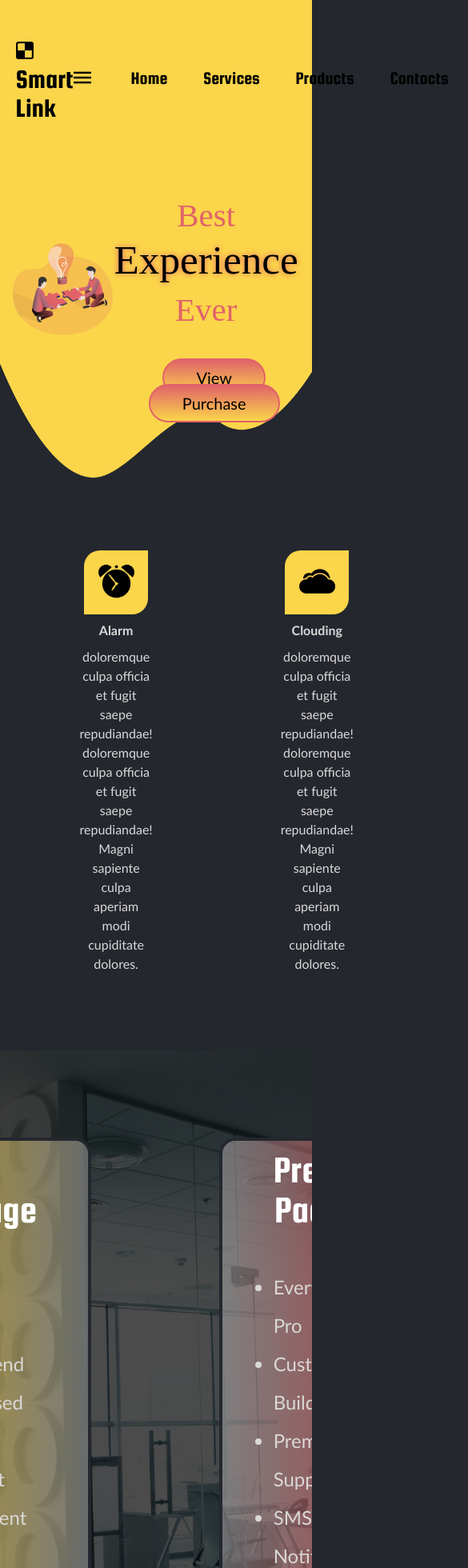
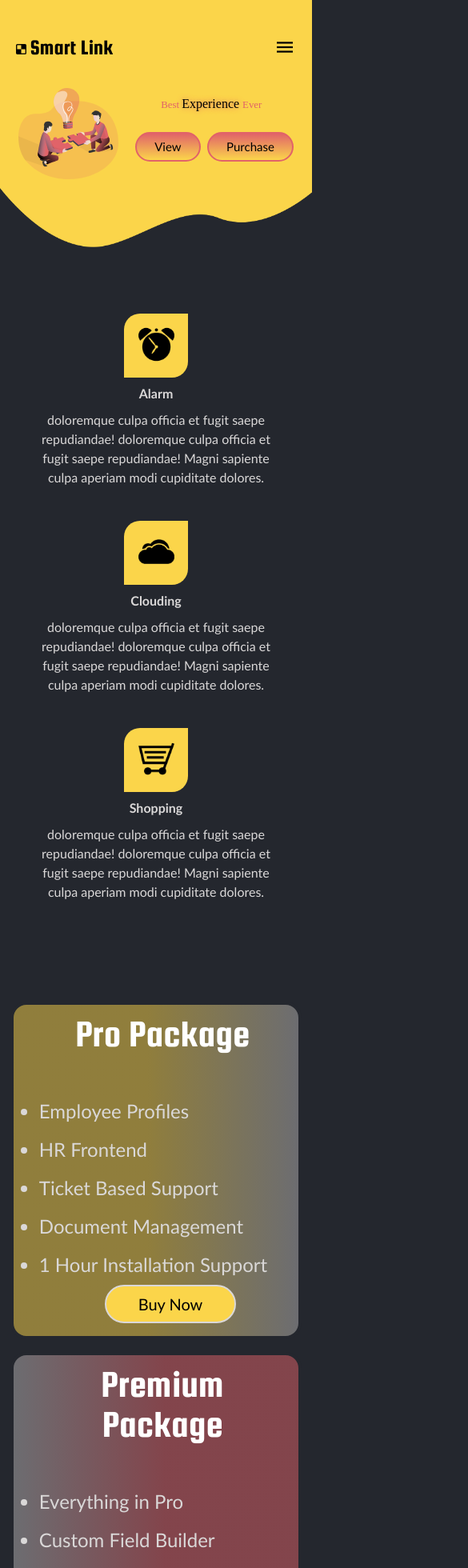
Before and after one commit to osamahafez/company-website, a React (Create React App) app: page / in a window 390 px wide. Shown: the top 1960 px of the page at 80% size, 585 px wide, since content can reach past the window. Built offline with nearby package versions, Linux system fonts and the light colour scheme; a web font is replaced by a local one.

Commit message:
update css files

```diff
--- a/src/index.css
+++ b/src/index.css
@@ -83,6 +83,158 @@ nav .hover-border:hover::after {
 .logo {
   cursor: default;
   font-size: 1.5em;
+}
+
+.hide-in-desktop {
+  display: none;
+}
+
+.mobile-contents {
+  display: -webkit-box;
+  display: -ms-flexbox;
+  display: flex;
+  -webkit-box-align: start;
+      -ms-flex-align: start;
+          align-items: flex-start;
+}
+
+.mobile-contents .burger {
+  width: 30px;
+  height: 30px;
+  cursor: pointer;
+  display: inline-block;
+}
+
+.mobile-contents .mobile-links-content {
+  background: #24272e;
+  width: 175px;
+  height: 150px;
+  display: inline-block;
+  margin-right: 20px;
+}
+
+.mobile-contents .mobile-links-content::before {
+  content: '';
+  position: absolute;
+  background-color: #24272e;
+  width: 20px;
+  height: 20px;
+  top: 50px;
+  right: 84px;
+  -webkit-transform: rotateZ(45deg);
+          transform: rotateZ(45deg);
+}
+
+.mobile-contents .mobile-links-content ul {
+  color: #fbd54a;
+  display: inline-block;
+  text-align: center;
+}
+
+.mobile-contents .mobile-links-content ul li {
+  margin-top: 10px;
+}
+
+.mobile-contents .mobile-links-content ul li a {
+  color: #e16369;
+}
+
+.mobile-contents .mobile-links-content .hover-border-mobile::after {
+  content: "";
+  display: block;
+  width: 0;
+  height: 3px;
+  background: #fbd54a;
+  -webkit-transition: width .3s;
+  transition: width .3s;
+}
+
+.mobile-contents .mobile-links-content .hover-border-mobile:hover::after {
+  width: 100%;
+  -webkit-transition: width 0.3s;
+  transition: width 0.3s;
+}
+
+@media only screen and (max-width: 770px) {
+  .hide-in-mobile {
+    display: none;
+  }
+  .hide-in-desktop {
+    display: inline-block;
+  }
+}
+
+@media only screen and (max-width: 630px) {
+  .logo {
+    font-size: 1.2em;
+  }
+  .logo img {
+    width: 18px;
+    height: 18px;
+  }
+  .mobile-contents .mobile-links-content::before {
+    right: 77px;
+  }
+}
+
+@media only screen and (max-width: 500px) {
+  .mobile-contents .mobile-links-content::before {
+    right: 69px;
+  }
+}
+
+@media only screen and (max-width: 435px) {
+  .logo {
+    font-size: 1.2em;
+  }
+  .logo img {
+    width: 13px;
+    height: 13px;
+  }
+  .mobile-contents .burger {
+    width: 20px;
+    height: 20px;
+  }
+  .mobile-contents .mobile-links-content {
+    width: 141px;
+    height: 121px;
+    display: inline-block;
+    margin-right: 20px;
+  }
+  .mobile-contents .mobile-links-content ul li {
+    margin-top: 5px;
+    font-size: 0.9em;
+  }
+  .mobile-contents .mobile-links-content::before {
+    width: 15px;
+    height: 15px;
+    right: 59px;
+  }
+}
+
+@media only screen and (max-width: 355px) {
+  .logo {
+    font-size: 1em;
+  }
+  .logo img {
+    width: 13px;
+    height: 13px;
+  }
+  .mobile-contents .mobile-links-content {
+    width: 116px;
+    height: 118px;
+    display: inline-block;
+    margin-right: 20px;
+  }
+  .mobile-contents .mobile-links-content ul li {
+    margin-top: 5px;
+    font-size: 0.9em;
+  }
+  .mobile-contents .mobile-links-content::before {
+    width: 15px;
+    height: 15px;
+    right: 59px;
+  }
 }
 
 .intro {
@@ -180,6 +332,47 @@ nav .hover-border:hover::after {
   }
 }
 
+@media only screen and (max-width: 900px) {
+  .intro section span {
+    font-size: 0.8em;
+  }
+  .intro section p {
+    font-size: 2.5em;
+  }
+  .main-btn {
+    padding: 0.5em 2em;
+    margin-top: -1em;
+    margin-left: 1em;
+    font-size: 18px;
+  }
+}
+
+@media only screen and (max-width: 710px) {
+  .intro section span {
+    font-size: 0.8em;
+  }
+  .intro section p {
+    font-size: 1.6em;
+  }
+  .main-btn {
+    padding: 0.5em 1.5em;
+    margin-top: -1em;
+    margin-left: 0.5em;
+    font-size: 16px;
+  }
+}
+
+@media only screen and (max-width: 470px) {
+  .intro section p {
+    font-size: 1em;
+  }
+  .main-btn {
+    font-size: 15px;
+    display: inline-block;
+    margin-top: 10px;
+  }
+}
+
 .info {
   text-align: center;
   margin-top: 3em;
@@ -191,12 +384,12 @@ nav .hover-border:hover::after {
   display: -webkit-box;
   display: -ms-flexbox;
   display: flex;
-  margin: 0;
+  margin: 0 -60px;
   padding: 0;
 }
 
 .info ul li {
-  padding: 0 5em;
+  padding: 0 1em;
 }
 
 .info-item .icon-holder {
@@ -224,6 +417,16 @@ nav .hover-border:hover::after {
   color: #dad8d8;
 }
 
+@media only screen and (max-width: 1050px) {
+  .info ul {
+    display: inline-block;
+    margin: 0;
+  }
+  .info ul li {
+    padding: 0.8em 1em;
+  }
+}
+
 .services {
   position: relative;
   background: url("./assets/images/house.jpg") no-repeat;
@@ -249,7 +452,7 @@ nav .hover-border:hover::after {
 }
 
 .services .main-list .main-list-item {
-  margin: 0 5em;
+  margin: 0 3em;
 }
 
 .services .secondary-list {
@@ -366,6 +569,74 @@ nav .hover-border:hover::after {
   color: #000;
 }
 
+@media only screen and (max-width: 1100px) {
+  .services .main-list {
+    margin: 6.8em 0 0;
+  }
+  .services .main-list .main-list-item {
+    margin: 0 2em;
+  }
+}
+
+@media only screen and (max-width: 945px) {
+  .services .main-list {
+    margin: 6.8em 0 0;
+  }
+  .services .main-list .main-list-item {
+    margin: 0 0.8em;
+  }
+}
+
+@media only screen and (max-width: 873px) {
+  .services {
+    background-image: none;
+    height: 140vh;
+  }
+  .services .main-list {
+    display: block;
+    margin: 1em 0 0;
+  }
+  .services .main-list .main-list-item {
+    margin: 0 0.8em 1em;
+  }
+  .dark-overlay {
+    background-color: rgba(0, 0, 0, 0);
+  }
+}
+
+@media only screen and (max-width: 480px) {
+  .services {
+    height: 150vh;
+  }
+}
+
+@media only screen and (max-width: 460px) {
+  .services {
+    height: 150vh;
+  }
+  .package {
+    padding: 1em 1em 1em 2em;
+  }
+}
+
+@media only screen and (max-width: 381px) {
+  .services {
+    height: 160vh;
+  }
+}
+
+@media only screen and (max-width: 368px) {
+  .services {
+    height: 170vh;
+  }
+}
+
+@media only screen and (max-width: 340px) {
+  .services {
+    height: 180vh;
+  }
+}
+
 .testimonials {
   display: -webkit-box;
   display: -ms-flexbox;
@@ -427,6 +698,16 @@ nav .hover-border:hover::after {
   border-radius: 0 0 50% 50%;
 }
 
+@media only screen and (max-width: 843px) {
+  .testimonials {
+    display: block;
+    margin: 0;
+  }
+  .testimonials .testimonials-holder {
+    margin-top: 40px;
+  }
+}
+
 .footer-container {
   width: 100%;
   background: #fbd54a;
@@ -482,4 +763,10 @@ nav .hover-border:hover::after {
   margin: 2em 2em 0;
   cursor: pointer;
 }
+
+@media only screen and (max-width: 600px) {
+  .social-media img {
+    margin: 1em 1em 0;
+  }
+}
 /*# sourceMappingURL=index.css.map */
--- a/src/index.scss
+++ b/src/index.scss
@@ -33,8 +33,7 @@ body {
 ::-webkit-scrollbar-thumb {
     background: $white;
     border-radius: 5px;
-  }
-
+}
 
 @import './components/Introduction/Introduction';
 @import './components/Information/Information';
```
Also changed, not shown: 1 other file (tests, documents, lock files or other folders).
